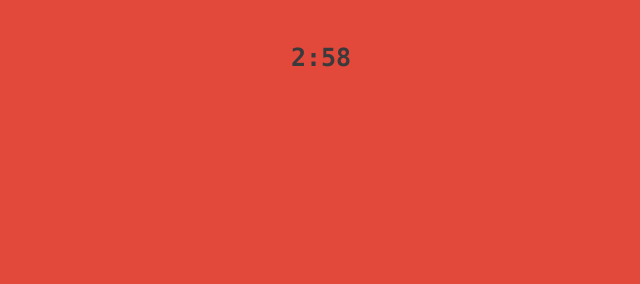
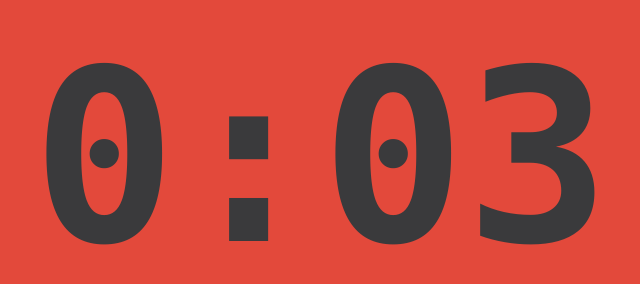
Before and after one commit to surprisedbacon/surprisedbacon.github.io, a plain HTML site: page index.html in a window 1280 px wide. Both pictures are taken after a click on the button "START". Shown: the whole page, without its empty margins (319-959 px from the left). Drawn offline with Linux system fonts and the light colour scheme.

Commit message:
new time stuff

```diff
--- a/index.html
+++ b/index.html
@@ -5,10 +5,9 @@
       {EXERCISE APP}
       1) button to start routine (done)
       2) working clock to count 3:00 (done)
-      3) countdown from 3 & flash 3 times before start (countdown)
-      4) colour change at start to red
-      5) at 45 sec, colour change to green (done)
-      6) 3 sec before next min, flash
+      3) colour change at start to red (done)
+      4) at 45 sec, colour change to green (done)
+      5) 3 sec before next min, flash
 
       colours: https://www.colorcombos.com/color-schemes/5475/ColorCombo5475.html
     -->
@@ -18,8 +17,8 @@
   </HEAD>
   <BODY onload="domReady()" id='body'>
     <div class='flex-container'>
-      <p id='demo'></p>
-      <button type="button" id='start' onclick='toggleButton()'>START</button>
+      <div id='clock'></div>
+      <button type="button" id='start' onclick='startRoutine()'>START</button>
     </div>
   </BODY>
 </HTML>
--- a/index.js
+++ b/index.js
@@ -1,13 +1,108 @@
+/*
+req:
+  1) workTime, restTime, reps
+  2) code cleanup
+  3) automation (repeated code instead of hardcode)
+*/
+let BODY_STYLE;
+let CLOCK
+let START_BUTTON;
+
 function domReady() {
   console.log("dom is ready");
+  START_BUTTON = document.getElementById('start');
+  START_BUTTON.focus();
+  BODY_STYLE = document.getElementById('body').style;
+  CLOCK = document.getElementById('clock');
 }
+
+const routines = [{
+  name: "1",
+  type: "work",
+  time: 5
+}, {
+  name: "2",
+  type: "rest",
+  time: 10
+}, {
+  name: "3",
+  type: "work",
+  time: 10
+// }, {
+//   name: "4",
+//   type: "rest",
+//   time: 15
+// }, {
+//   name: "5",
+//   type: "work",
+//   time: 45
+// }, {
+//   name: "6",
+//   type: "rest",
+  // time: 15
+}];
+
+function startRoutine() {
+  START_BUTTON.style.display = 'none';
+
+  let delay = 0;
+  routines.forEach((routine, i) => {
+    console.log(`Routine ${routine.name} starts in ${delay}ms...`);
+    setTimeout(runChunk, delay, routine);
+    delay += routine.time * 1000;
+  });
+}
+
+/**
+ * Runs a routine given the routine
+ * @param {Object} routine - The routine object to run.
+ * @param {string} routine.type - The type of interval.
+ * @param {number} routine.time - The number of seconds to run.
+ */
+function runChunk(routine) {
+  let counter = routine.time;
+  let minutes = Math.floor(counter / 60);
+  let seconds = Math.floor(counter % 60);
+
+  CLOCK.innerHTML = `${minutes}:${String(seconds).padStart(2, '0')}`;
+  const s = setInterval(function() {
+    --counter;
+    console.log(`${routine.name} - ${counter}`);
+
+    minutes = Math.floor(counter / 60);
+    seconds = Math.floor(counter % 60);
+    CLOCK.innerHTML = `${minutes}:${String(seconds).padStart(2, '0')}`;
+    // insert code here
+    // if (counter === routine.time) {
+      // }
+
+      if (counter === 0) {
+        if (routine.type === 'work') {
+          BODY_STYLE['animation'] = 'redblue 1s';
+        } else if (routine.type === 'rest') {
+          BODY_STYLE['animation'] = 'bluered 1s';
+        }
+      }
+
+      if (routine.type === 'work') {
+        BODY_STYLE['background-color'] = '#E3493B';
+      } else if (routine.type === 'rest') {
+        BODY_STYLE['background-color'] = '#23B5AF'
+      }
+    if (counter === 0) {
+      clearInterval(s);
+    }
+  }, 1000);
+}
+
 
 function toggleButton() {
   var button = document.getElementById('start');
   var bodyStyle = document.getElementById('body').style;
+  var demoStyle = document.getElementById('demo').style;
+  var demo = document.getElementById("demo");
   button.style.display = 'none';
 
-  var demo = document.getElementById("demo");
   bodyStyle['background-color'] = '#E3493B'
   demo.innerHTML = "3:00";
   var distance = 180;
@@ -25,11 +120,11 @@ function toggleButton() {
     // Output the result in an element with id="demo"
     if (seconds >= 10) {
       demo.innerHTML = minutes + ":" + seconds;
-    // } else if (seconds < 1 && minutes < 0) {
-    //   debugger;
-    } else {
-      demo.innerHTML = minutes + ":0" + seconds;
-    }
+      // } else if (seconds < 1 && minutes < 0) {
+        //   debugger;
+      } else {
+        demo.innerHTML = minutes + ":0" + seconds;
+      }
 
     // Colour change at certain times
     if (distance === 135 || distance === 75 || distance === 15) { //automate process: -0:45,then -1:00, -1:00, etc
@@ -54,6 +149,7 @@ function toggleButton() {
       button.style.display = 'block';
       demo.innerHTML = "done!";
       bodyStyle['background-color'] = '#A9DDD9'
+      button.focus();
     }
   }, 1000);
 
--- a/styles.css
+++ b/styles.css
@@ -5,6 +5,8 @@ button {
   padding: 10px;
   font-size: 50px;
   font-family: "Lucida Console", monospace;
+  width: 200px;
+  margin: 0 auto;
 }
 
 body {
@@ -14,9 +16,8 @@ body {
 .flex-container {
   display: flex;
   height: -webkit-fill-available;
+  margin: auto;
 
-  margin: auto;
-  width: 200px;
   padding: 10px;
   text-align: center;
 
@@ -24,10 +25,10 @@ body {
   flex-direction: column;
 }
 
-p {
+#clock {
   font-weight: bold;
   font-family: "Lucida Console", monospace;
-  font-size: 25px;
+  font-size: 15em;
   color: #3A3A3C
 }
 
```
